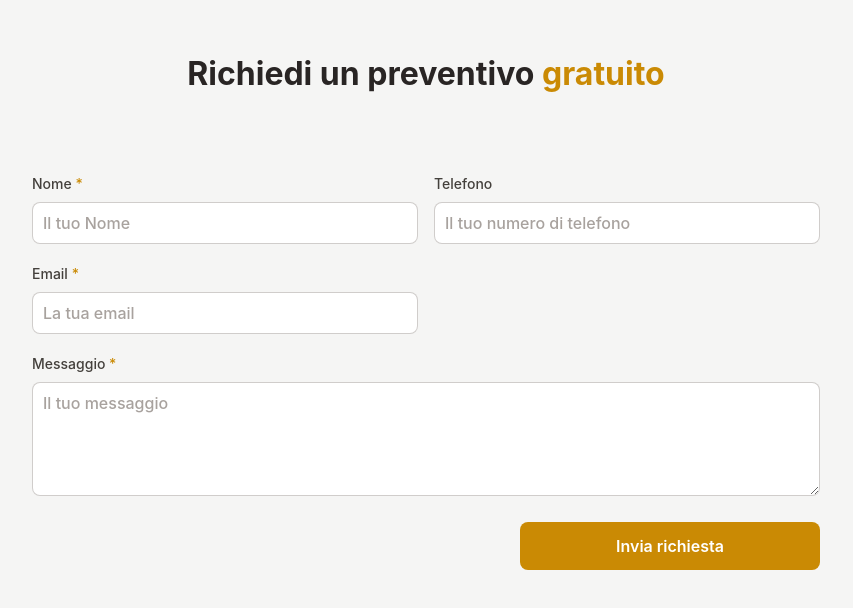
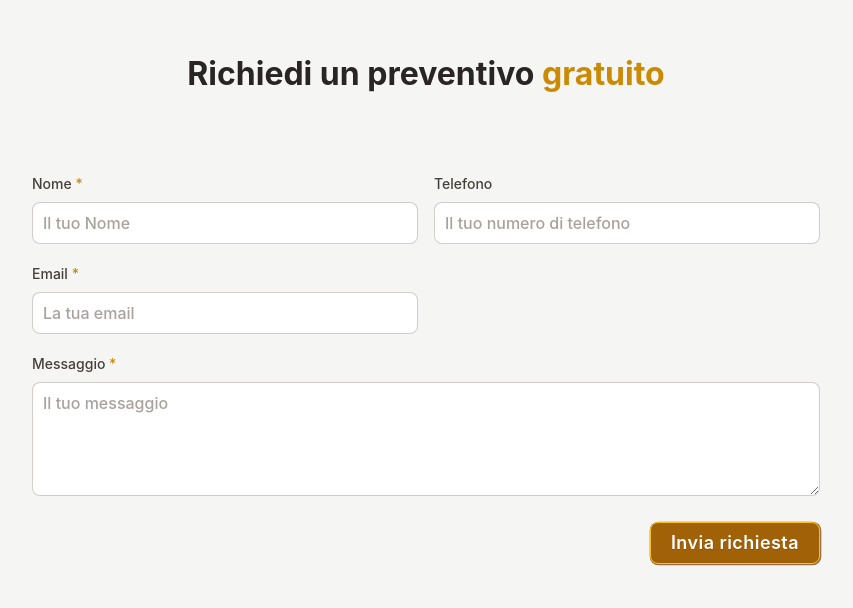
Before and after one commit to emanuelefavero/edil-2-esse, a Next.js app: page / in a window 1280 px wide. Shown: the part 2120-2728 px from the top of the page, without its empty margins (214-1067 px from the left). Built offline with nearby package versions, Linux system fonts and the light colour scheme; no server answers.

Commit message:
add Button component as submit button in form

```diff
--- a/components/EstimateForm.tsx
+++ b/components/EstimateForm.tsx
@@ -1,7 +1,7 @@
 import { sendEstimateRequestEmail } from '@/app/actions'
+import Button from '@/components/Button'
 
 export default function Component() {
-  // TODO add Button component as submit button
   // TODO Add form validation
   // TODO Add form submission success and error messages
   // TODO Add form submission loading state with useFormStatus hook
@@ -82,12 +82,12 @@ export default function Component() {
 
         {/* Submit button */}
         <div className='flex justify-end mt-5'>
-          <button
+          <Button
             type='submit'
-            className='w-full md:w-1/2 md:max-w-[300px] p-3 bg-yellow-600 text-white rounded-lg hover:bg-yellow-500'
+            className='w-full xs:max-w-fit text-sm 5xs:text-md 3xs:text-lg'
           >
-            Invia richiesta
-          </button>
+            Invia <span className='hidden 3xs:inline'>richiesta</span>
+          </Button>
         </div>
       </form>
     </div>
```
